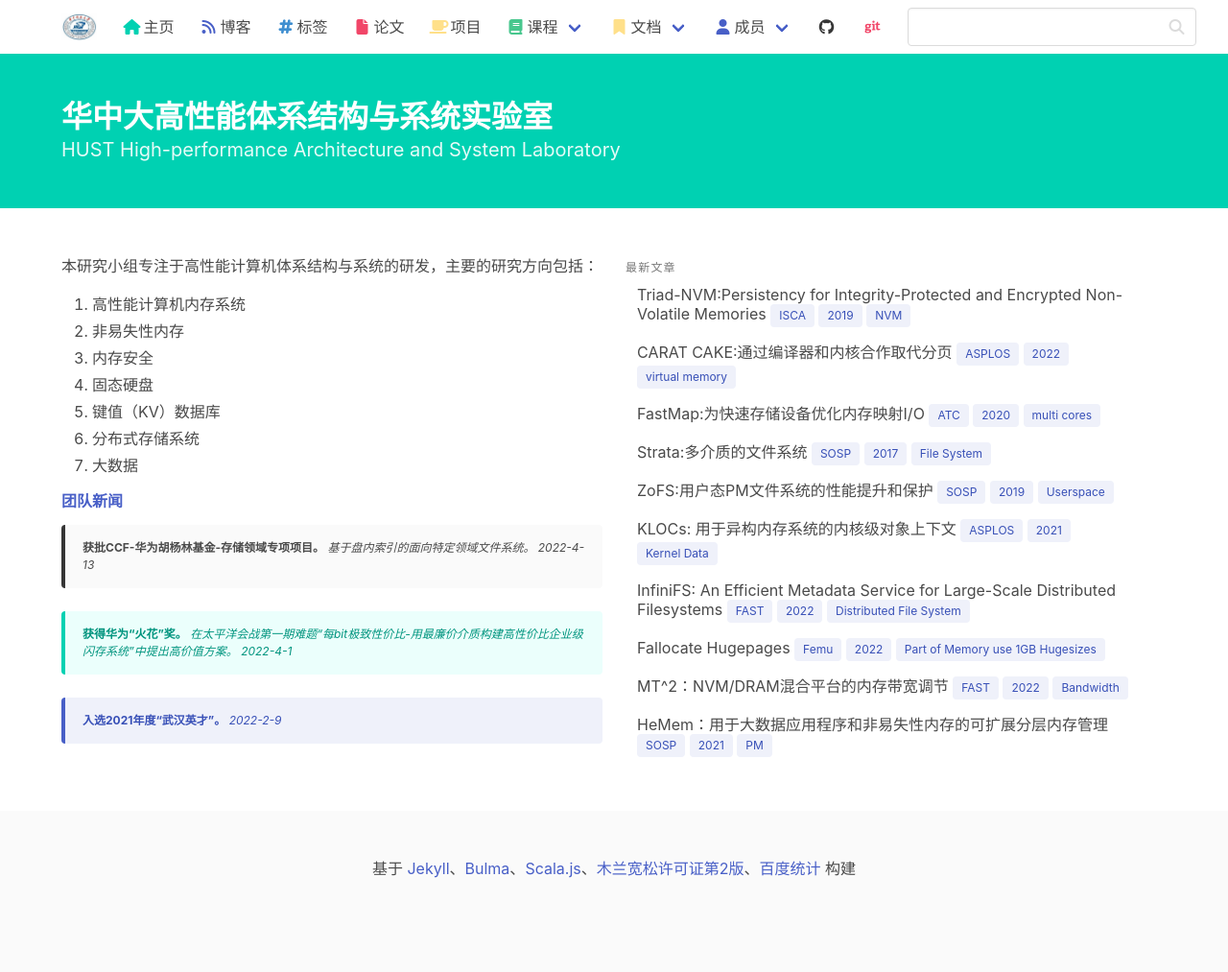
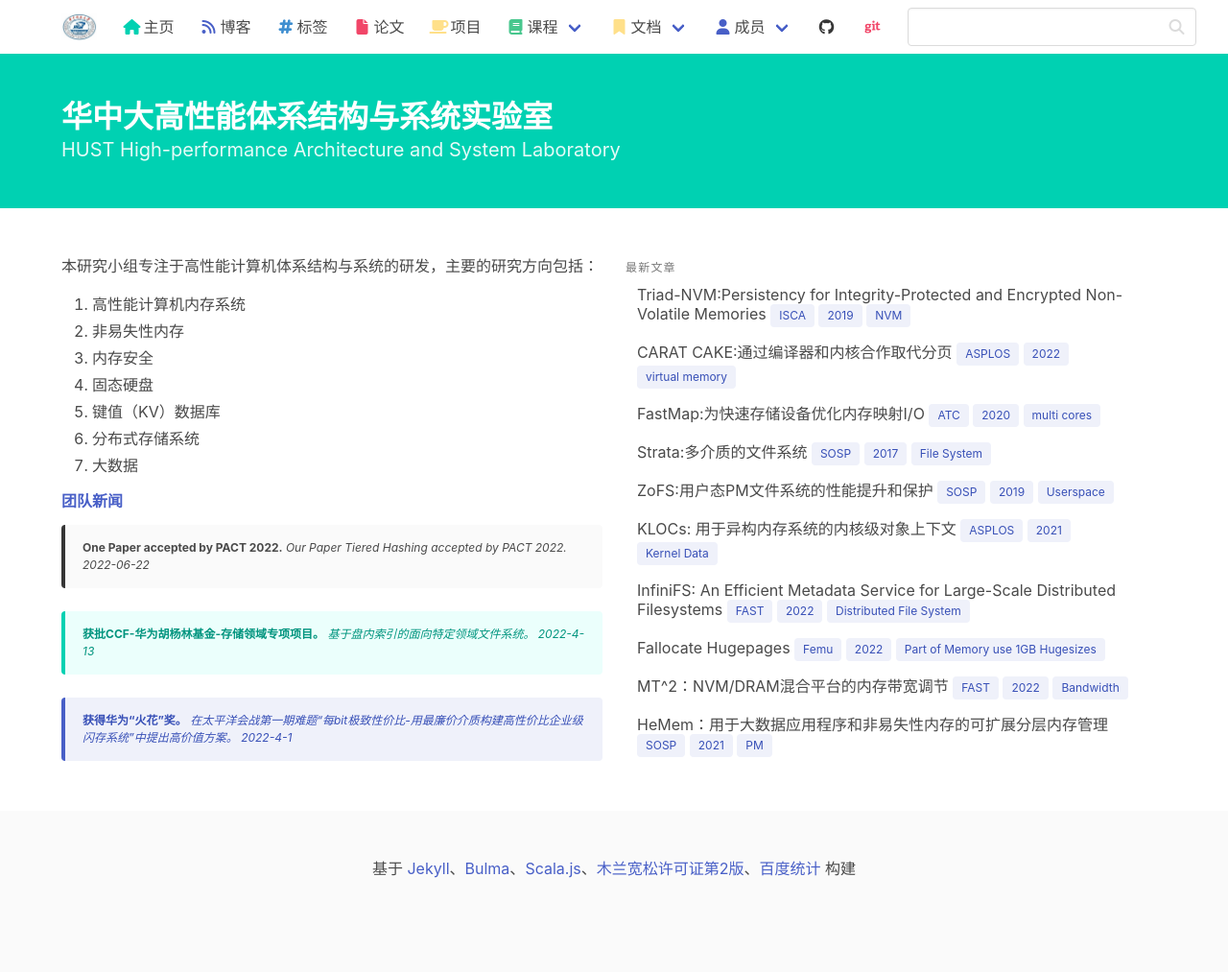
Before and after one commit to haslaboratory/haslaboratory.github.io, a Jekyll site: the page built from pages/index.md, in a window 1280 px wide. Shown: the whole page at 96% size. Built offline with Jekyll 4.4.1, drawn with Linux system fonts in a browser that asks for light colours; nearby versions of some CDN libraries; library files that are not in the unit come from our copies; comment, search, counter and statistics services are not loaded.

Commit message:
add pact 2022

```diff
--- a/_data/news.yml
+++ b/_data/news.yml
@@ -1,3 +1,7 @@
+- date: 2022-06-22
+  title: One Paper accepted by PACT 2022.
+  description: Our Paper Tiered Hashing accepted by PACT 2022.
+
 - date: 2022-4-13
   title: 获批CCF-华为胡杨林基金-存储领域专项项目。
   description: 基于盘内索引的面向特定领域文件系统。
```
